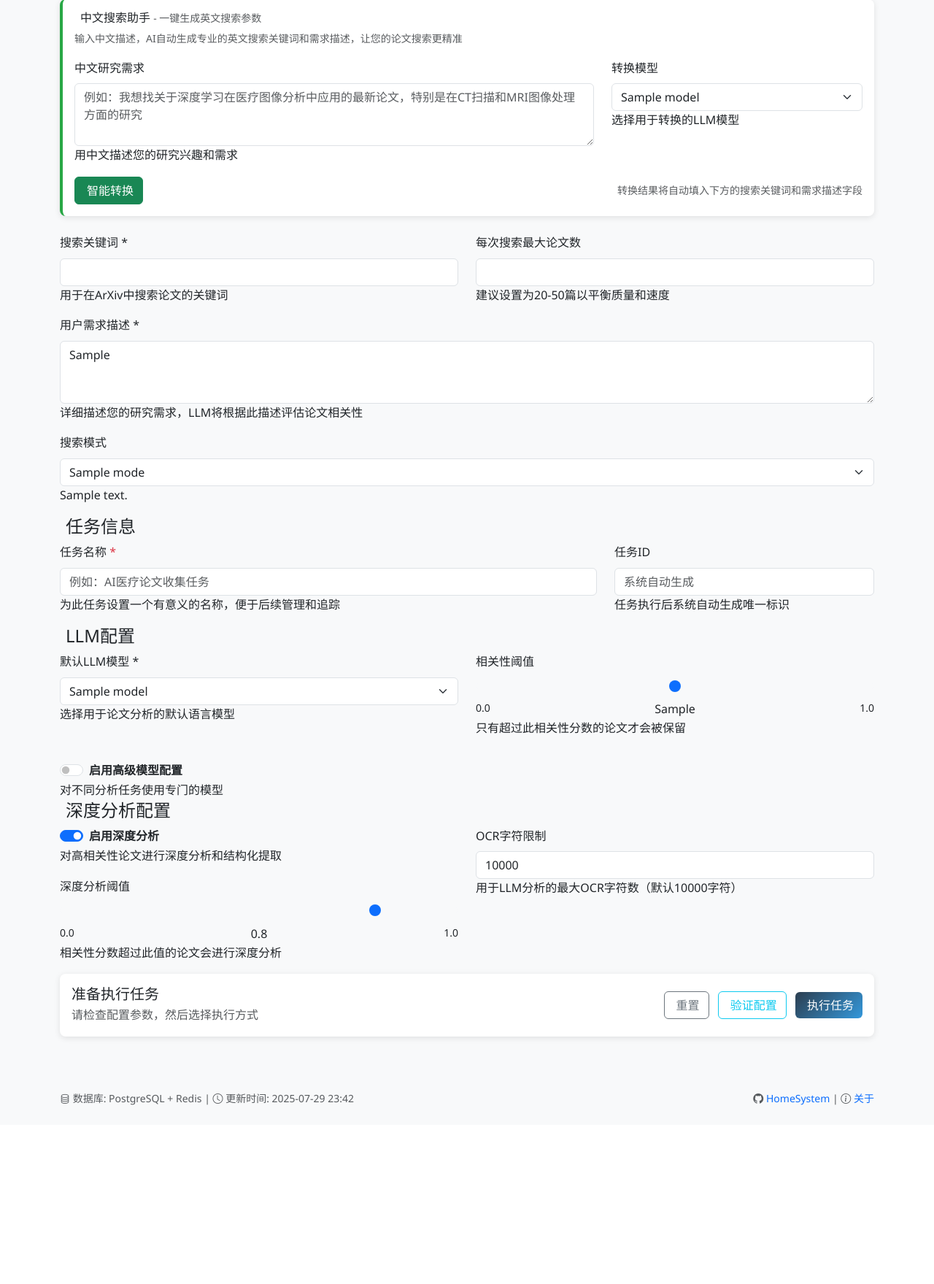
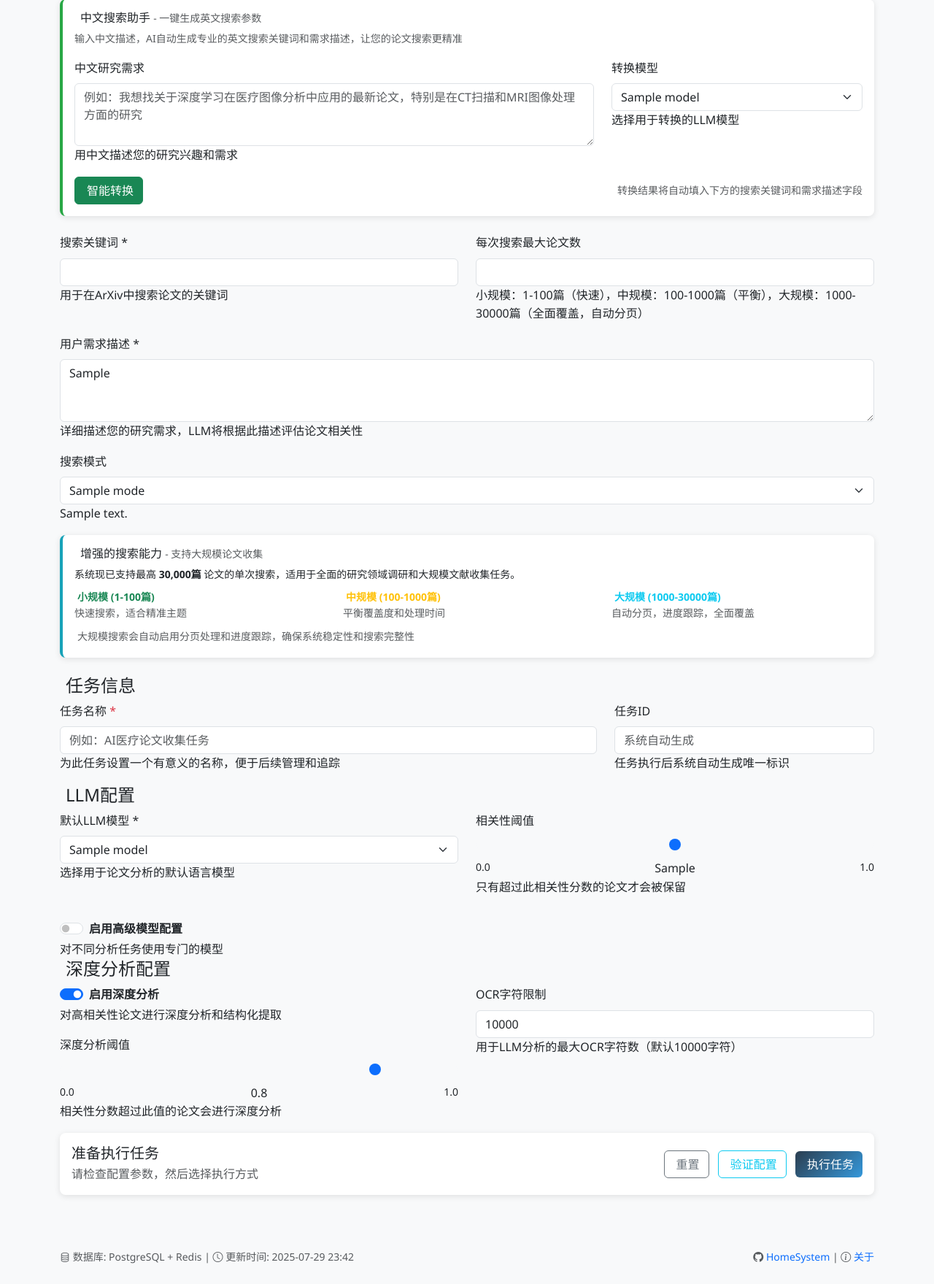
Before and after one commit to yangtao121/HomeSystem, a Flask app: template Web/PaperGather/templates/config.html in a window 1280 px wide. Shown: the part 478-2237 px from the top of the page at 73% size. Before the commit the page ends 1992 px from the top, so only its background shows below. Run offline with Flask 3, Linux system fonts and the light colour scheme; the template is opened without the code that fills it: most values are stand-ins (such as "Sample title", 1, 10 or a date in 2020); data that the repository does not hold is empty; some libraries are stand-ins or nearby versions.

Commit message:
feat: Increase maximum papers per search to 30,000 and update UI to reflect new scaling options

```diff
--- a/Web/PaperGather/services/task_service.py
+++ b/Web/PaperGather/services/task_service.py
@@ -668,7 +668,7 @@ class PaperGatherService:
                     'field': 'max_papers_per_search',
                     'default': 20,
                     'min': 1,
-                    'max': 100,
+                    'max': 30000,
                     'type': int,
                     'description': '每次搜索的最大论文数'
                 },
--- a/Web/PaperGather/templates/config.html
+++ b/Web/PaperGather/templates/config.html
@@ -326,8 +326,8 @@
                 <label for="max_papers_per_search" class="form-label">每次搜索最大论文数</label>
                 <input type="number" class="form-control" id="max_papers_per_search"
                        name="max_papers_per_search" value="{{ default_config.max_papers_per_search }}"
-                       min="1" max="100">
-                <div class="form-help">建议设置为20-50篇以平衡质量和速度</div>
+                       min="1" max="30000">
+                <div class="form-help">小规模：1-100篇（快速），中规模：100-1000篇（平衡），大规模：1000-30000篇（全面覆盖，自动分页）</div>
             </div>
         </div>
         <div class="mb-3">
@@ -375,6 +375,47 @@
                 <input type="number" class="form-control" id="after_year" name="after_year"
                        min="1991" max="2024" value="2024">
                 <div class="form-help">搜索此年份之后的论文</div>
+            </div>
+        </div>
+
+        <!-- 大规模搜索能力说明 -->
+        <div class="card mb-4" style="border-left: 4px solid #17a2b8;">
+            <div class="card-body">
+                <h6 class="card-title">
+                    <i class="fas fa-rocket me-2 text-info"></i>增强的搜索能力
+                    <small class="text-muted">- 支持大规模论文收集</small>
+                </h6>
+                <p class="card-text small mb-2">
+                    系统现已支持最高 <strong>30,000篇</strong> 论文的单次搜索，适用于全面的研究领域调研和大规模文献收集任务。
+                </p>
+
+                <div class="row small">
+                    <div class="col-md-4">
+                        <div class="text-success">
+                            <i class="fas fa-bolt me-1"></i><strong>小规模 (1-100篇)</strong><br>
+                            <span class="text-muted">快速搜索，适合精准主题</span>
+                        </div>
+                    </div>
+                    <div class="col-md-4">
+                        <div class="text-warning">
+                            <i class="fas fa-balance-scale me-1"></i><strong>中规模 (100-1000篇)</strong><br>
+                            <span class="text-muted">平衡覆盖度和处理时间</span>
+                        </div>
+                    </div>
+                    <div class="col-md-4">
+                        <div class="text-info">
+                            <i class="fas fa-expand-arrows-alt me-1"></i><strong>大规模 (1000-30000篇)</strong><br>
+                            <span class="text-muted">自动分页，进度跟踪，全面覆盖</span>
+                        </div>
+                    </div>
+                </div>
+
+                <div class="mt-2">
+                    <small class="text-muted">
+                        <i class="fas fa-info-circle me-1"></i>
+                        大规模搜索会自动启用分页处理和进度跟踪，确保系统稳定性和搜索完整性
+                    </small>
+                </div>
             </div>
         </div>
     </div>
@@ -638,7 +679,7 @@
                                 <div class="col-md-6">
                                     <div class="mb-3">
                                         <label for="edit_max_papers_per_search" class="form-label">最大论文数</label>
-                                        <input type="number" class="form-control" id="edit_max_papers_per_search" min="1" max="100" value="20">
+                                        <input type="number" class="form-control" id="edit_max_papers_per_search" min="1" max="30000" value="20">
                                     </div>
                                 </div>
                                 <div class="col-md-6">
--- a/Web/PaperGather/templates/scheduled_tasks.html
+++ b/Web/PaperGather/templates/scheduled_tasks.html
@@ -529,7 +529,7 @@ function showTaskEditForm(taskData) {
                     <div class="mb-3">
                         <label for="max_papers_per_search" class="form-label">每次搜索最大论文数</label>
                         <input type="number" class="form-control" id="max_papers_per_search"
-                               value="${config.max_papers_per_search || 20}" min="1" max="100">
+                               value="${config.max_papers_per_search || 20}" min="1" max="30000">
                     </div>
 
                     <div class="mb-3">
```
